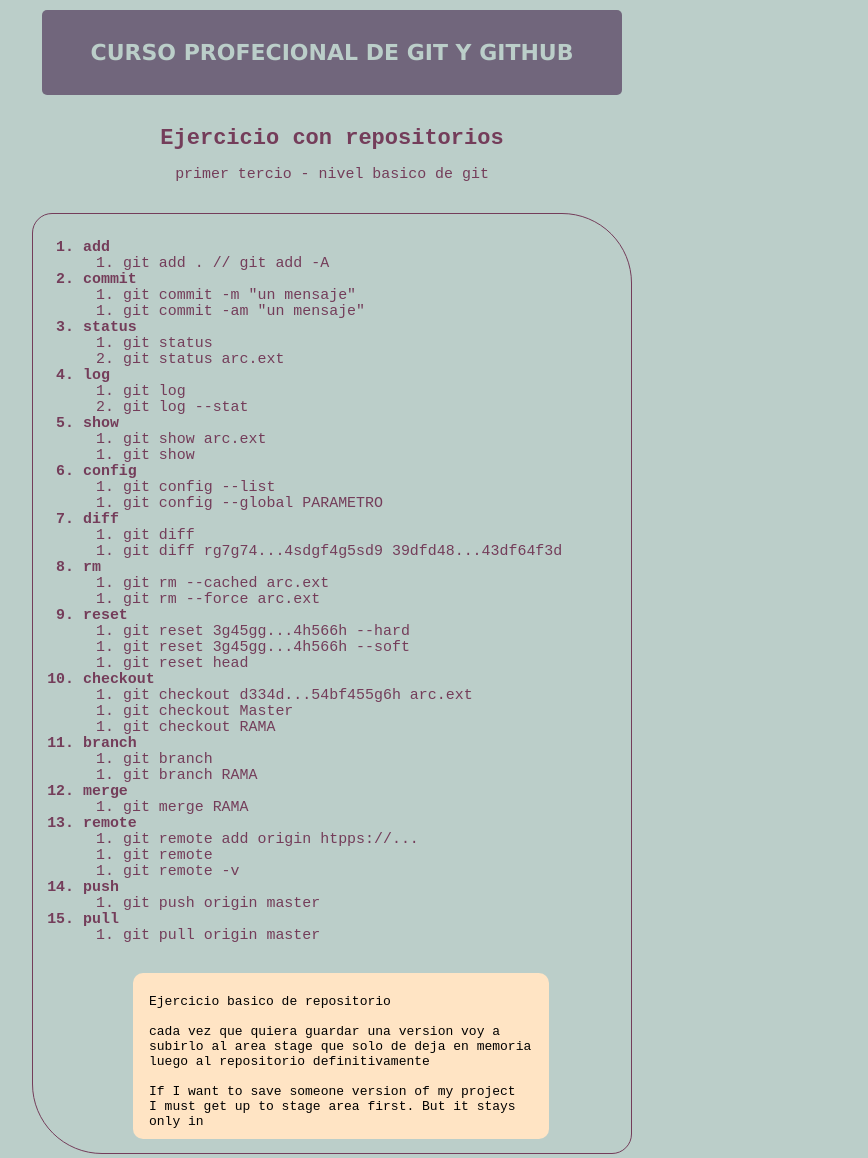
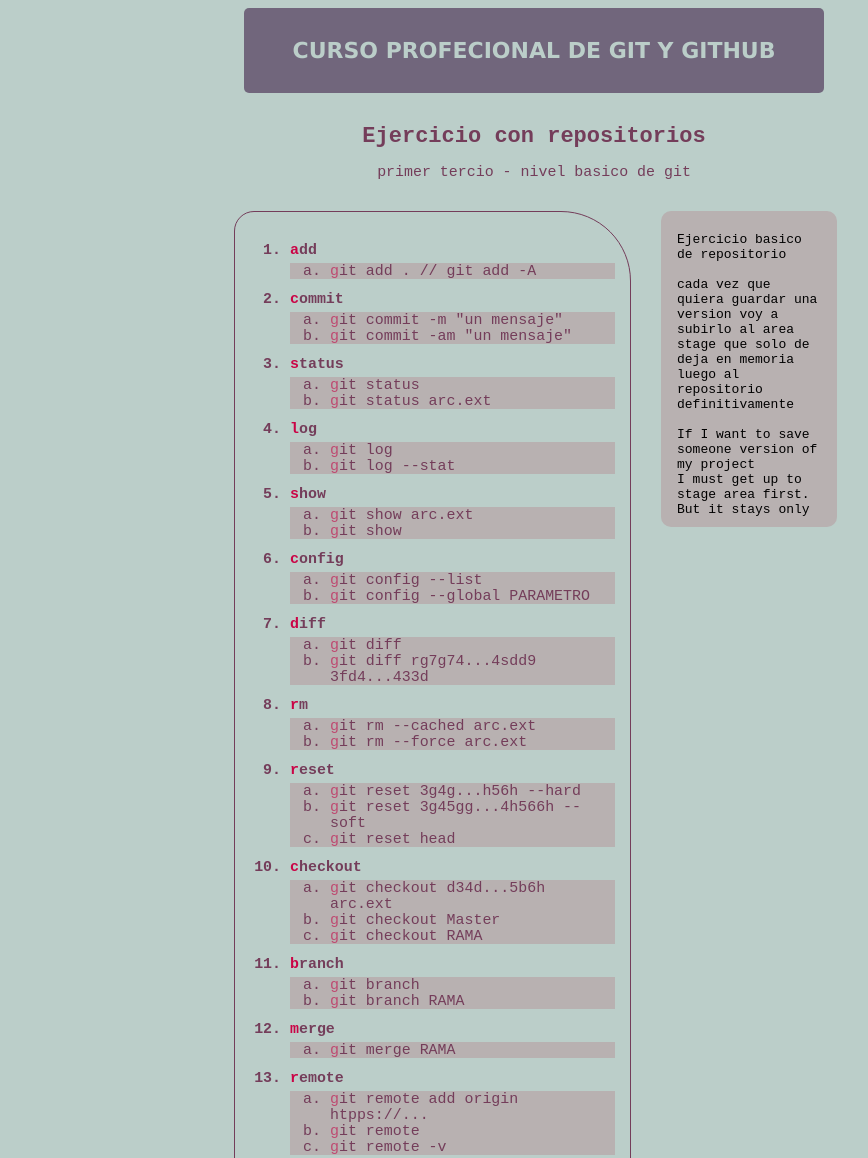
Before and after one commit to smamby/firstRep, a plain HTML site: page index.html in a window 1280 px wide. Shown: the top 1158 px of the page, without its empty margins (106-974 px from the left). Drawn offline with Linux system fonts and the light colour scheme.

Commit message:
Anvanzado en estilos, falta script

```diff
--- a/css/estilo.css
+++ b/css/estilo.css
@@ -4,49 +4,88 @@ body {
     color: rgb(116, 61, 90);
     background-color: rgb(187, 206, 201);
     text-align: center;
-    max-width: 860px;
-    min-width: 532px;
+    /* max-width: 860px;
+    min-width: 532px; */
+    display: flexbox;
 }
 h1 {
     font-size: 22px;
 }
 nav{
-    margin-left: auto;
-    margin-right: auto;
+    /* margin-left: auto;
+    margin-right: auto; */
     text-align: left;
     max-width: 600px;
+    display: inline-flex;
+    /* align-items: center;
+    flex-direction: row; */
+    justify-content: space-between;
 }
 #ContNav{
-    padding: 10px;
+    padding: 15px;
     border: solid 1px;
     border-radius: 20px 70px;
+    /* width: 400px; */
+    display: flexbox;
 }
 #titulos{
     font-weight: 700;
+    background-color: rgb(187, 206, 201);
+    width: 325px;
 }
-#cont {
+div>ol>li::first-letter{
+    color: rgb(202, 4, 70);
+}
+div>ol>li>ol>li::first-letter{
+    color: rgb(190, 74, 113);
+}
+div>ol>li{
+    margin-top: 12px;
+}
+div ol li ol{
+    margin-top: 5px;
+}
+li>ol  {
     font-weight: 400;
+    background-color: rgb(184, 177, 177);
 }
+
 #text {
-    margin-left: 6em;
+    margin-left: 2em;
     margin-right: auto;
+    margin-bottom: 7px;
+    height: fit-content;
+    position: sticky;
+    top: 20px;
 }
 iframe{
-    background-color: bisque;
-    min-width: 400px;
+    background-color: rgb(184, 177, 177);
+    min-width: 100px;
+    width: 160px;
+    height: 300px;
     padding: 8px;
     border-radius: 10px;
+    display: flexbox;
+    color: rgb(202, 4, 70);
+}
+#document {
+    color: rgb(202, 4, 70);
+}
+#container {
+    display: flex;
+    align-items: center;
+    flex-direction: column;
 }
 #cabecera {
     font-family: 'Lucida Sans', Arial, sans-serif;
     font-size: 22px;
     font-weight: bold;
     padding: 30px 40px 30px 40px;
-    margin-top: 10px;
+    /*margin-left: auto;
+    margin-right: auto;*/
     background-color: rgba(41, 1, 49, 0.5);
     border-radius: 5px;
     width: 500px;
-    margin-left: auto;
-    margin-right: auto;
+    display: flexbox;
     color: rgb(187, 206, 201);
 }
--- a/index.html
+++ b/index.html
@@ -21,72 +21,73 @@
         <div id="ContNav">
             <ol id="titulos">
                 <li >add
-                    <ol><li id="cont">git add . // git add -A</li></ol>
+                    <ol type="a"><li id="cont">git add . // git add -A</li></ol>
                 </li>
                 <li>commit
-                    <ol><li id="cont">git commit -m "un mensaje"</li></ol>
-                    <ol><li id="cont">git commit -am "un mensaje"</li></ol>
+                    <ol type="a"><li id="cont">git commit -m "un mensaje"</li>
+                    <li id="cont">git commit -am "un mensaje"</li></ol>
                 </li>
                 <li>status
-                    <ol><li id="cont">git status</li>
+                    <ol type="a"><li id="cont">git status</li>
                         <li id="cont">git status arc.ext</li>
                     </ol>
                 </li>
                 <li>log
-                    <ol><li id="cont">git log</li>
+                    <ol type="a"><li id="cont">git log</li>
                         <li id="cont">git log --stat</li>
                     </ol>
                 </li>
                 <li>show
-                    <ol><li id="cont">git show arc.ext</li></ol>
-                    <ol><li id="cont">git show</li></ol>
+                    <ol type="a"><li id="cont">git show arc.ext</li>
+                        <li id="cont">git show</li></ol>
                 </li>
                 <li>config
-                    <ol><li id="cont">git config --list</li></ol>
-                    <ol><li id="cont">git config --global PARAMETRO</li></ol>
+                    <ol type="a"><li id="cont">git config --list</li>
+                        <li id="cont">git config --global PARAMETRO</li></ol>
                 </li>
                 <li>diff
-                    <ol><li id="cont">git diff</li></ol>
-                    <ol><li id="cont">git diff rg7g74...4sdgf4g5sd9 39dfd48...43df64f3d</li></ol>
+                    <ol type="a"><li id="cont">git diff</li>
+                        <li id="cont">git diff rg7g74...4sdd9 3fd4...433d</li></ol>
                 </li>
                 <li>rm
-                    <ol><li id="cont">git rm --cached arc.ext</li></ol>
-                    <ol><li id="cont">git rm --force arc.ext</li></ol>
+                    <ol type="a"><li id="cont">git rm --cached arc.ext</li>
+                        <li id="cont">git rm --force arc.ext</li></ol>
                 </li>
                 <li>reset
-                    <ol><li id="cont">git reset 3g45gg...4h566h --hard</li></ol>
-                    <ol><li id="cont">git reset 3g45gg...4h566h --soft</li></ol>
-                    <ol><li id="cont">git reset head</li></ol>
+                    <ol type="a"><li id="cont">git reset 3g4g...h56h --hard</li>
+                        <li id="cont">git reset 3g45gg...4h566h --soft</li>
+                        <li id="cont">git reset head</li></ol>
                 </li>
                 <li>checkout
-                    <ol><li id="cont">git checkout d334d...54bf455g6h arc.ext</li></ol>
-                    <ol><li id="cont">git checkout Master</li></ol>
-                    <ol><li id="cont">git checkout RAMA</li></ol>
+                    <ol type="a"><li id="cont">git checkout d34d...5b6h arc.ext</li>
+                        <li id="cont">git checkout Master</li>
+                        <li id="cont">git checkout RAMA</li></ol>
                 </li>
                 <li>branch
-                    <ol><li id="cont">git branch</li></ol>
-                    <ol><li id="cont">git branch RAMA</li></ol>
+                    <ol type="a"><li id="cont">git branch</li>
+                        <li id="cont">git branch RAMA</li></ol>
                 </li>
                 <li>merge
-                    <ol><li id="cont">git merge RAMA</li></ol>
+                    <ol type="a"><li id="cont">git merge RAMA</li></ol>
                 </li>
                 <li>remote
-                    <ol><li id="cont">git remote add origin htpps://...</li></ol>
-                    <ol><li id="cont">git remote</li></ol>
-                    <ol><li id="cont">git remote -v</li></ol>
+                    <ol type="a"><li id="cont">git remote add origin htpps://...</li>
+                        <li id="cont">git remote</li>
+                        <li id="cont">git remote -v</li></ol>
                 </li>
                 <li>push
-                    <ol><li id="cont">git push origin master</li></ol>
+                    <ol type="a"><li id="cont">git push origin master</li></ol>
                 </li>
                 <li>pull
-                    <ol><li id="cont">git pull origin master</li></ol>
+                    <ol type="a"><li id="cont">git pull origin master</li></ol>
                 </li>
             </ol>
             <br>
-            <section id="text">
-                <iframe src="text.txt" frameborder="0"></iframe>
-            </section>
         </div>
+        <section id="text">
+            <iframe src="text.txt" frameborder="0"></iframe>
+        </section>
+
     </nav>
 
 
```
